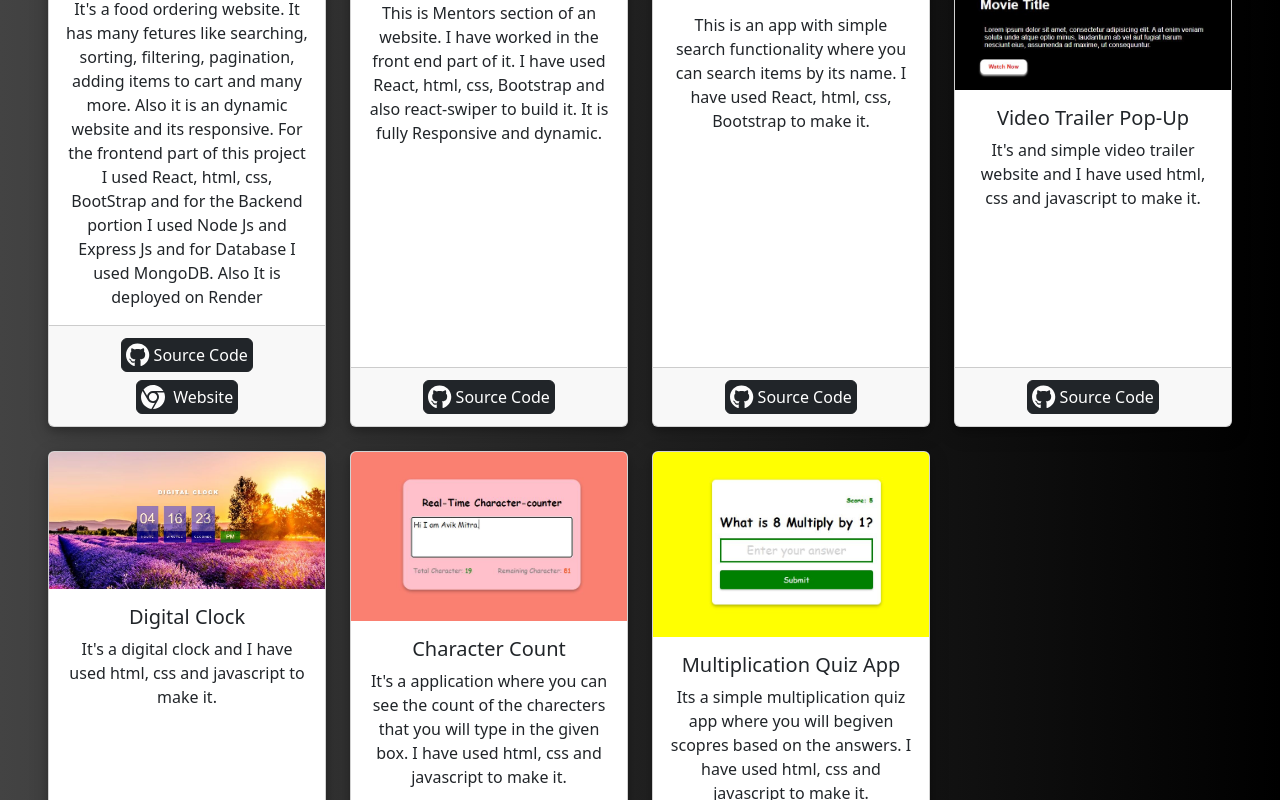
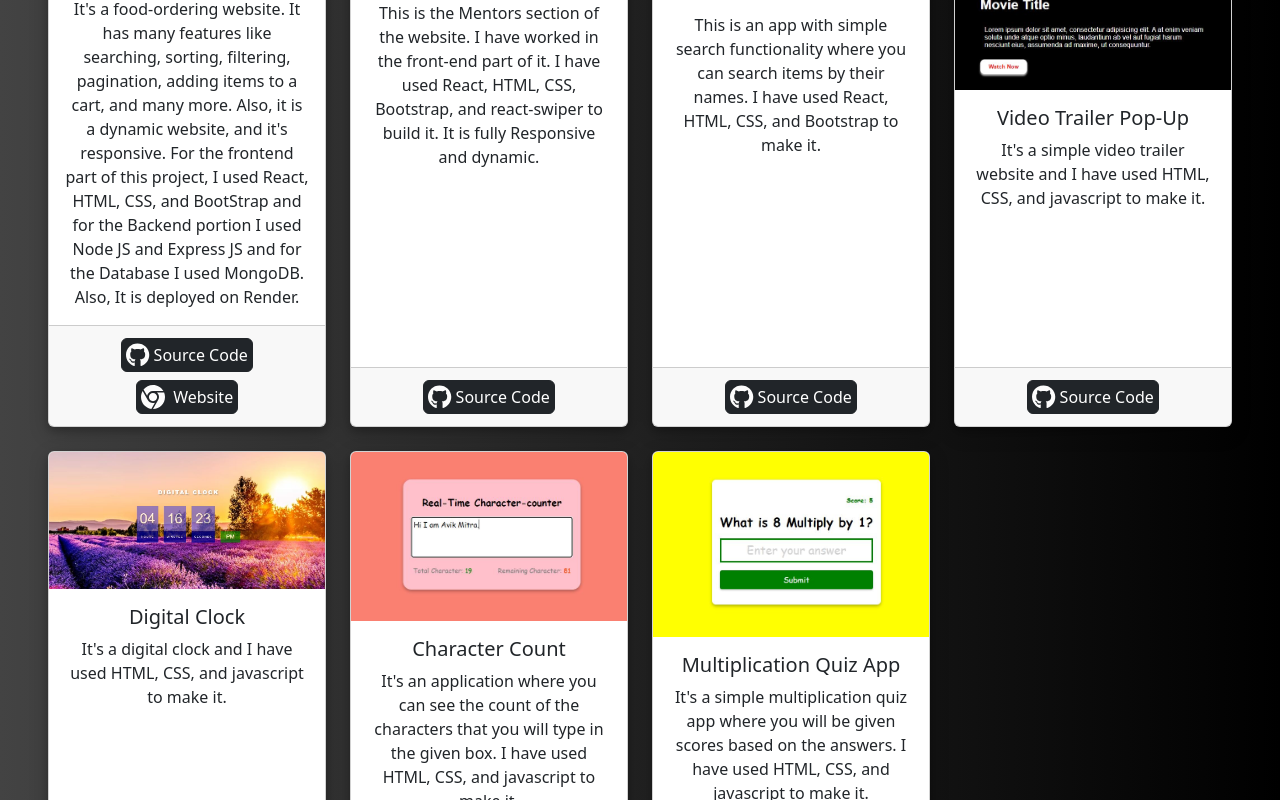
Before and after one commit to avIKjr/my-portfolio, a React (Create React App) app: page / in a window 1280 px wide. Shown: the part 960-1760 px from the top of the page. Built offline with nearby package versions, Linux system fonts and the light colour scheme.

Commit message:
Update project.js

```diff
--- a/src/data/project.js
+++ b/src/data/project.js
@@ -3,7 +3,7 @@ let projectsData = [
     id: 1,
     name: "Zomato-Clone",
     description:
-      "It's a food ordering website. It has many fetures like searching, sorting, filtering, pagination, adding items to cart and many more. Also it is an dynamic website and its responsive. For the frontend part of this project I used React, html, css, BootStrap and for the Backend portion I used Node Js and Express Js and for Database I used MongoDB. Also It is deployed on Render",
+      "It's a food-ordering website. It has many features like searching, sorting, filtering, pagination, adding items to a cart, and many more. Also, it is a dynamic website, and it's responsive. For the frontend part of this project, I used React, HTML, CSS, and BootStrap and for the Backend portion I used Node JS and Express JS and for the Database I used MongoDB. Also, It is deployed on Render.",
     github: "https://github.com/avIKjr/Zomato-Frontend",
     url: "https://zomatoclone-gul3.onrender.com/",
     image: "assets/zomato-website.JPG",
@@ -12,7 +12,7 @@ let projectsData = [
     id: 2,
     name: "Mentors Section",
     description:
-      "This is Mentors section of an website. I have worked in the front end part of it. I have used React, html, css, Bootstrap and also react-swiper to build it. It is fully Responsive and dynamic.",
+      "This is the Mentors section of the website. I have worked in the front-end part of it. I have used React, HTML, CSS, Bootstrap, and react-swiper to build it. It is fully Responsive and dynamic.",
     github: "https://github.com/avIKjr/Mentors-Section",
     url: null,
     image: "assets/mentors-section.jpeg",
@@ -21,7 +21,7 @@ let projectsData = [
     id: 3,
     name: "Search Function",
     description:
-      "This is an app with simple search functionality where you can search items by its name. I have used React, html, css, Bootstrap to make it.",
+      "This is an app with simple search functionality where you can search items by their names. I have used React, HTML, CSS, and Bootstrap to make it.",
     github: "https://github.com/avIKjr/search-api",
     url: null,
     image: "assets/Search functionality.JPG",
@@ -30,7 +30,7 @@ let projectsData = [
     id: 4,
     name: "Video Trailer Pop-Up",
     description:
-      "It's and simple video trailer website and I have used  html, css and javascript to make it.",
+      "It's a simple video trailer website and I have used  HTML, CSS, and javascript to make it.",
     github: "https://github.com/avIKjr/Video_Trailer_popup",
     url: null,
     image: "assets/video-trailer-pop-up.JPG",
@@ -39,7 +39,7 @@ let projectsData = [
     id: 5,
     name: "Digital Clock",
     description:
-      "It's a digital clock and I have used  html, css and javascript to make it.",
+      "It's a digital clock and I have used  HTML, CSS, and javascript to make it.",
     github: "https://github.com/avIKjr/Digital_Clock/tree/main/Digital%20Clock",
     url: null,
     image: "assets/digital-clock.JPG",
@@ -48,7 +48,7 @@ let projectsData = [
     id: 6,
     name: "Character Count",
     description:
-      "It's a application where you can see the count of the charecters that you will type in the given box. I have used  html, css and javascript to make it.",
+      "It's an application where you can see the count of the characters that you will type in the given box. I have used  HTML, CSS, and javascript to make it.",
     github: "https://github.com/avIKjr/Charecter_count",
     url: null,
     image: "assets/character-count.JPG",
@@ -57,7 +57,7 @@ let projectsData = [
     id: 7,
     name: "Multiplication Quiz App",
     description:
-      "Its a simple multiplication quiz app where you will begiven scopres based on the answers. I have used  html, css and javascript to make it.",
+      "It's a simple multiplication quiz app where you will be given scores based on the answers. I have used  HTML, CSS, and javascript to make it.",
     github: "https://github.com/avIKjr/Multiplication_App",
     url: null,
     image: "assets/multiplication-app.JPG",
```
